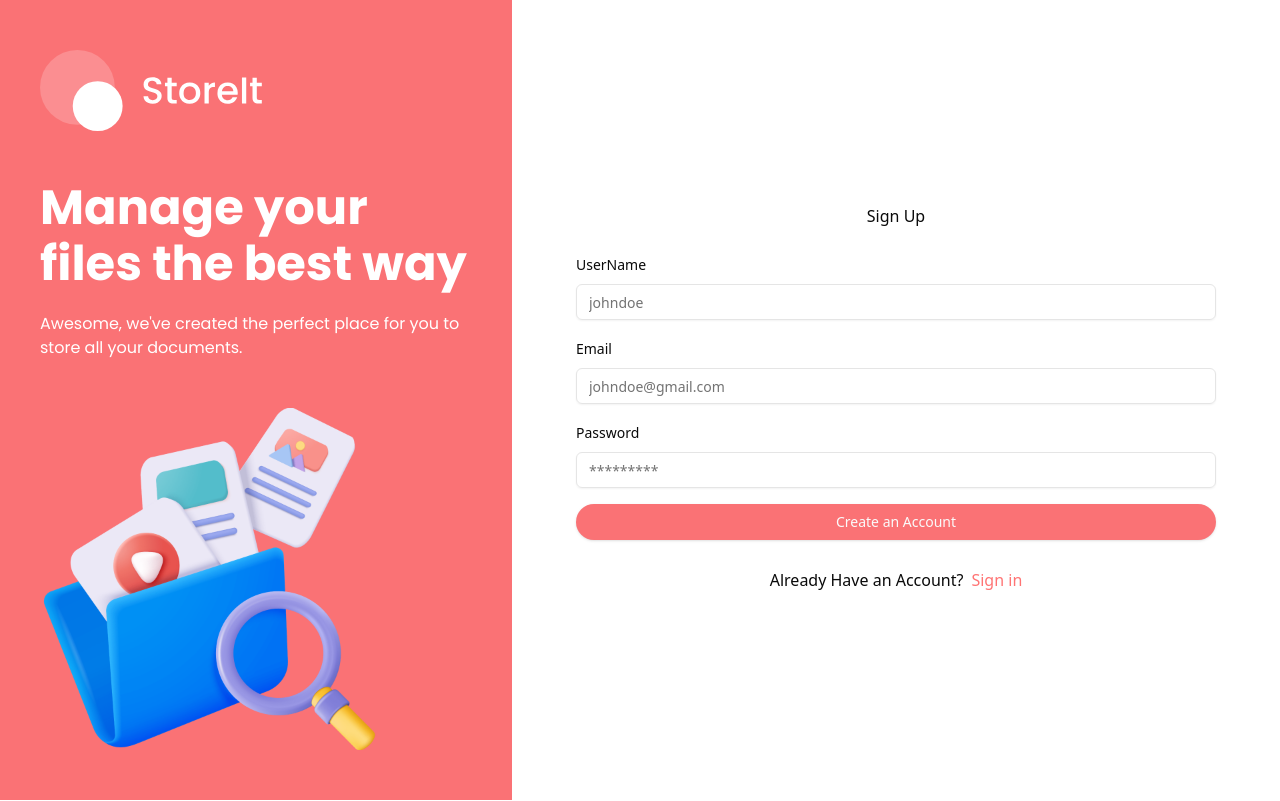
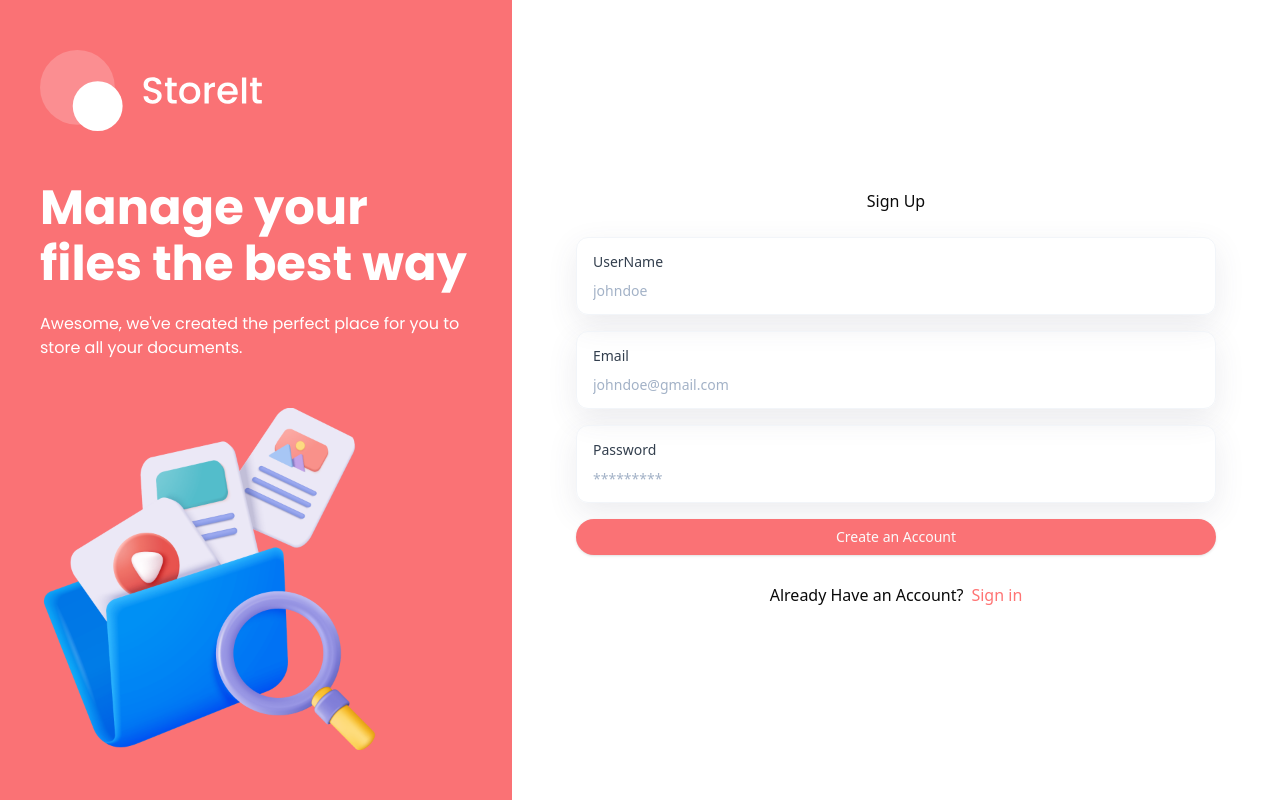
Before and after one commit to MuhammadAhsaanAbbasi/storeit, a Next.js app: page /sign-up in a window 1280 px wide. Built offline with nearby package versions, Linux system fonts and the light colour scheme.

Commit message:
Working on it

```diff
--- a/src/components/auth/SignUpForm.tsx
+++ b/src/components/auth/SignUpForm.tsx
@@ -87,7 +87,8 @@ export const SignUpForm = () => {
                         name="username"
                         render={({ field }) => (
                             <FormItem>
-                                <FormLabel>
+                                <div className="shad-form-item">
+                                    <FormLabel className="shad-form-label">
                                         UserName
                                     </FormLabel>
                                     <FormControl>
@@ -96,10 +97,11 @@ export const SignUpForm = () => {
                                             disabled={isPending}
                                             placeholder='johndoe'
                                             type="text"
-                                        className='auth_input'
+                                            className="shad-input"
                                         />
                                     </FormControl>
-                                <FormMessage />
+                                </div>
+                                <FormMessage className="shad-form-message" />
                             </FormItem>
                         )}
                     />
@@ -108,7 +110,8 @@ export const SignUpForm = () => {
                         name="email"
                         render={({ field }) => (
                             <FormItem>
-                                <FormLabel>
+                                <div className="shad-form-item">
+                                    <FormLabel className="shad-form-label">
                                         Email
                                     </FormLabel>
                                     <FormControl>
@@ -117,10 +120,11 @@ export const SignUpForm = () => {
                                             disabled={isPending}
                                             placeholder='johndoe@gmail.com'
                                             type="email"
-                                        className='auth_input'
+                                            className="shad-input"
                                         />
                                     </FormControl>
-                                <FormMessage />
+                                </div>
+                                <FormMessage className="shad-form-message" />
                             </FormItem>
                         )}
                     />
@@ -129,7 +133,8 @@ export const SignUpForm = () => {
                         name="password"
                         render={({ field }) => (
                             <FormItem>
-                                <FormLabel>
+                                <div className="shad-form-item">
+                                    <FormLabel className="shad-form-label">
                                         Password
                                     </FormLabel>
                                     <FormControl>
@@ -138,10 +143,11 @@ export const SignUpForm = () => {
                                             disabled={isPending}
                                             placeholder='*********'
                                             type='password'
-                                        className='auth_input'
+                                            className="shad-input"
                                         />
                                     </FormControl>
-                                <FormMessage />
+                                </div>
+                                <FormMessage className="shad-form-message" />
                             </FormItem>
                         )}
                     />
```
Lines whose indentation alone changed are shown as unchanged.
